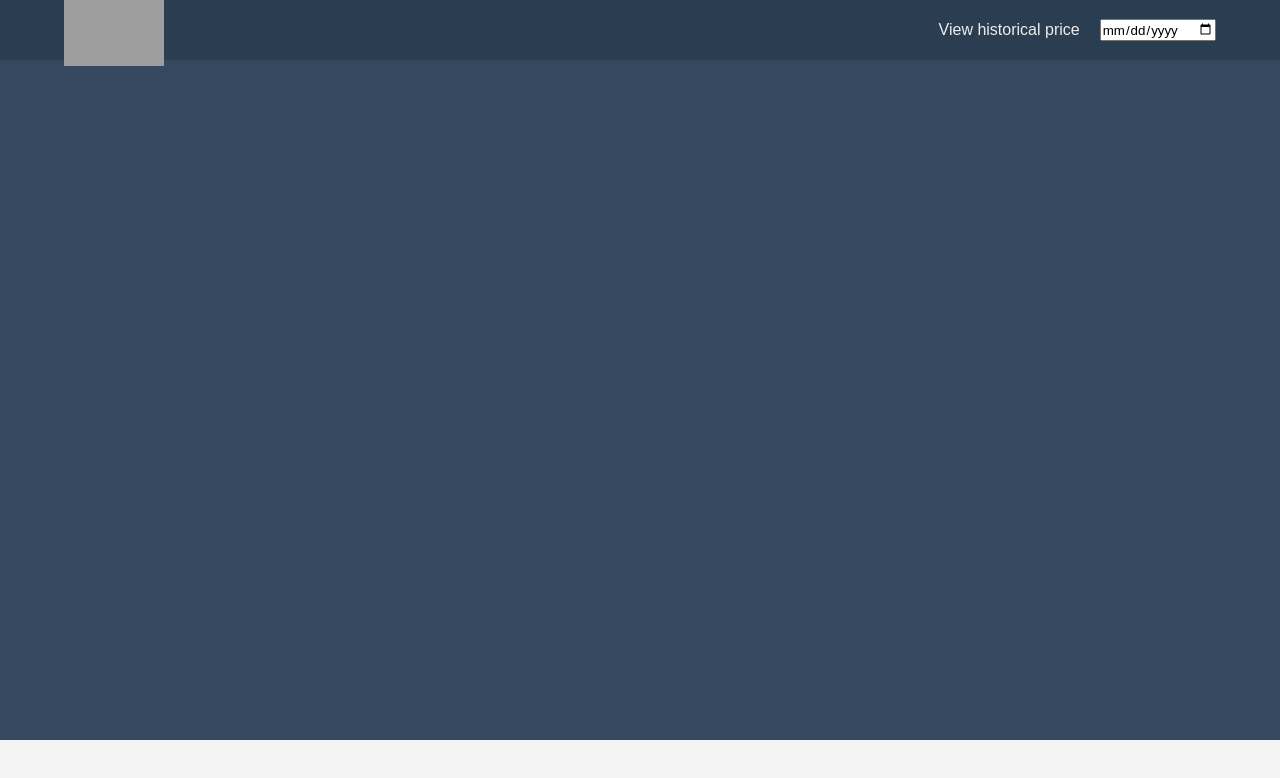
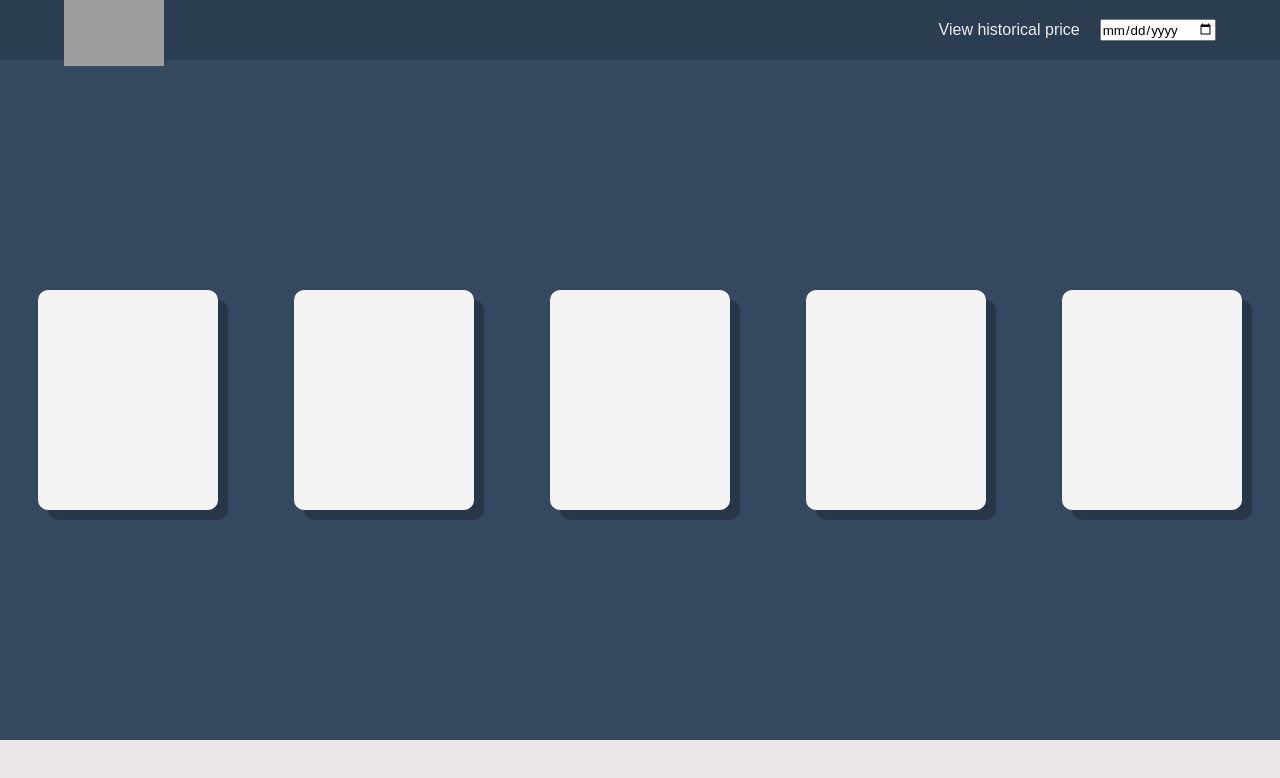
Before and after one commit to jonatastalves/bitcoin-price, a Vue app: page / in a window 1280 px wide. Shown: the top 778 px of the page. Built offline with nearby package versions, Linux system fonts and the light colour scheme; grey boxes are pictures that could not be loaded.

Commit message:
:sparkles :feat: inclusao dos cards da home

```diff
--- a/src/pages/home.vue
+++ b/src/pages/home.vue
@@ -1,7 +1,11 @@
 <template>
     <div>
         <main>
-
+            <div class="card"></div>
+            <div class="card"></div>
+            <div class="card"></div>
+            <div class="card"></div>
+            <div class="card"></div>
         </main>
     </div>
 </template>
@@ -16,6 +20,33 @@
 
 main{
     background-color: var(--color-background-home);
+    display: flex;
+    flex-direction: row;
+    flex-wrap: wrap;
+    justify-content: space-around;
+    align-items: center;
+}
+
+.card{
+    width: 160px;
+    height: 200px;
+    background-color: var(--color-background-card);
+    border-radius: 10px;
+    box-shadow: rgba(0, 0, 0, 0.246) 10px 10px;
+}
+
+@media (min-width: 700px){
+
+    main{
+        justify-content: space-around;
+    }
+
+    .card{
+
+        width: 180px;
+        height: 220px;
+    }
+
 }
 
 </style>
--- a/src/styles/global.css
+++ b/src/styles/global.css
@@ -1,5 +1,6 @@
 :root {
-    --color-background:#F3F3F3;
+    --color-background:#ebe6e6;
+    --color-background-card:#F3F3F3;
     --color-background-nav:#2B3D50;
     --color-background-home:#344960;
     --color-text-light:#EDEDED;
```
